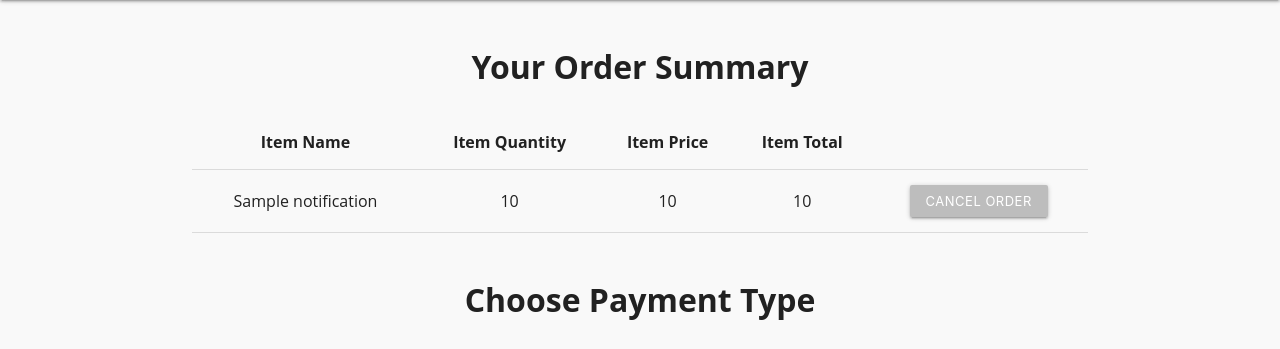
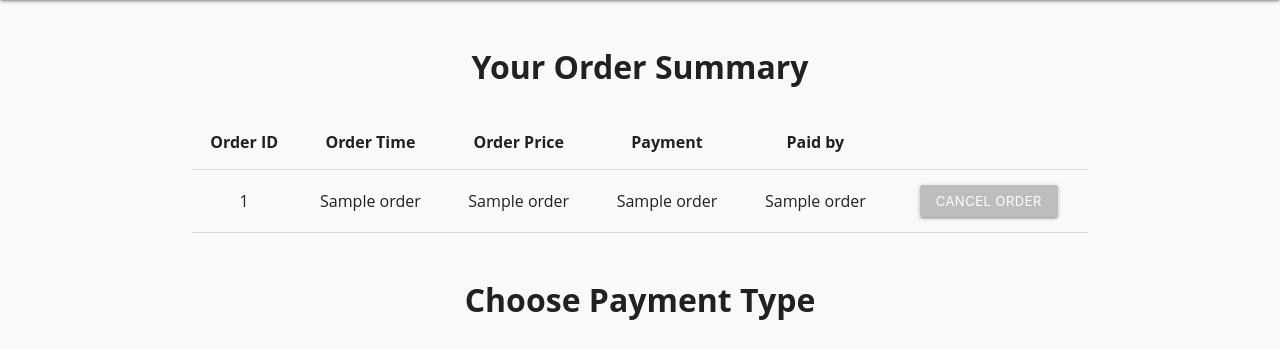
Before and after one commit to jefferyycc/FullStack_Info_Candy, a Flask app: template app/templates/order.html in a window 1280 px wide. Shown: the part 64-413 px from the top of the page. Run offline with Flask 2, Linux system fonts and the light colour scheme; the template is opened without the code that fills it: most values are stand-ins (such as "Sample title", 1, 10 or a date in 2020); parts of the project's set-up code (start-up, migrations or seed data) failed here and were passed over.

Commit message:
display shoppingcart & ordersummary

```diff
--- a/app/static/js/interactions.js
+++ b/app/static/js/interactions.js
@@ -59,10 +59,11 @@ function addItem() {
 
 			var itemName = Object.keys(shoppingCart[email]['boxes']);
 			var itemQty = Object.values(shoppingCart[email]['boxes']);
+			var itemPrice = Object.values(shoppingCart[email]['boxprice']);
 			for (i=0; i<itemName.length; i++) {
 				var item = itemName[i];
 				var qty = itemQty[i];
-				var price = 10 * qty;
+				var price = itemPrice[i];
 				var item_id = "buyitem_" + i;
 				var del_item_id = "del_buyitem_" + i;
 
@@ -86,10 +87,22 @@ function addItem() {
 
     // need to revise: not "list"
     // need to add: delete item from session
-	function remove_item(id){
-		shoplist.list.splice(id,1);
-		showlist();
-	}
+
+	// $(".btn").click(
+	// 	function(){
+	// 		shoplist.list.push(
+	// 			{
+	// 				name: $("#test_name").val(),
+	// 				price: $("#test_price").val()
+	// 			}
+	// 		);
+	// 		showlist();
+	// 	});
+
+	// function remove_item(id){
+	// 	shoplist.list.splice(id,1);
+	// 	showlist();
+	// }
 
     req.send();
 }
@@ -104,7 +117,6 @@ function addCartDefault() {
 		if (req.status === 200) {
 			var data=JSON.parse(req.responseText);
 			var email = data["email"];
-			console.log(email);
 			var shoppingCart = JSON.parse(localStorage.shoppingCart);
 			// input: six qty pref1, prf2 ..., for following default boxes:
 			// ["10000000", "00100000", "00001000", "00000010", "05050500", "05000505"]
@@ -141,14 +153,13 @@ function addCartDefault() {
 		    req_inside.setRequestHeader("Content-type", "application/json");
 		    req_inside.onload = function() {
 				if (req_inside.status === 200) {
-					console.log("I am here!!");
 					var data=JSON.parse(req_inside.responseText);
-					console.log(data);
 					shoppingCart[email]["boxes"] = box;
 					shoppingCart[email]["totalPrice"] = data["price"];
+					shoppingCart[email]["boxprice"] = data["itemprice"];
 					localStorage.shoppingCart=JSON.stringify(shoppingCart);
 				} else {
-					console.log(req_inside.status);
+					alert(req_inside.status);
 				}
 		    };
 		    // await sleep(1000);
@@ -170,14 +181,13 @@ function addCartDIY() {
 		if (req.status === 200) {
 			var data=JSON.parse(req.responseText);
 			var email = data["email"];
-			console.log(email);
 			var shoppingCart = JSON.parse(localStorage.shoppingCart);
 			var box = shoppingCart[email]["boxes"];
-			var size = 15; // TODO: should be from front-end
-			var C1 = 5; // TODO: should be from front-end
-			var C2 = 0; // TODO: should be from front-end
-			var C3 = 5; // TODO: should be from front-end
-			var C4 = 5; // TODO: should be from front-end
+			var size = parseInt($('input[name="size"]:checked').val());
+			var C1 = parseInt($('input[name="flavor1"]').val());
+			var C2 = parseInt($('input[name="flavor2"]').val());
+			var C3 = parseInt($('input[name="flavor3"]').val());
+			var C4 = parseInt($('input[name="flavor4"]').val());
 
 			Number.prototype.pad = function(size) {
 			  var s = String(this);
@@ -198,6 +208,7 @@ function addCartDIY() {
 					var data=JSON.parse(req_inside.responseText);
 					shoppingCart[email]["boxes"] = box;
 					shoppingCart[email]["totalPrice"] = data["price"];
+					shoppingCart[email]["boxprice"] = data["itemprice"];
 					localStorage.shoppingCart=JSON.stringify(shoppingCart);
 				} else {
 					alert(req_inside.status);
@@ -221,7 +232,6 @@ function placeOrder() {
 		if (req.status === 200) {
 			var data=JSON.parse(req.responseText);
 			var email = data["email"];
-		    console.log(email);
 			var shoppingCart = JSON.parse(localStorage.shoppingCart);
 			shoppingCartCurrentUser = shoppingCart[email];
 			url_web = "http://0.0.0.0:8081/place_order";
--- a/app/templates/order.html
+++ b/app/templates/order.html
@@ -39,22 +39,23 @@
         <table class="centered">
           <thead>
             <tr>
-                <th>Item Name</th>
-                <th>Item Quantity</th>
-                <th>Item Price</th>
-                <th>Item Total</th>
-                <th></th>
+                <th>Order ID</th>
+                <th>Order Time</th>
+                <th>Order Price</th>
+                <th>Payment</th>
+                <th>Paid by</th>
             </tr>
           </thead>
 
           <tbody>
-            {% for notification in notifications %}
+            {% for order in orders %}
             <tr>
-              <td>{{ notification.name }}</td>
-              <td>{{ notification.quantity }}</td>
-              <td>{{ notification.price }}</td>
-              <td>{{ notification.total }}</td>
-              <td><button id="{{ notification['name'] }}" class="waves-effect waves-light btn-small grey lighten-1" href="/cancel">Cancel Order</button></td>
+              <td>{{ order[0] }}</td>
+              <td>{{ order[2] }}</td>
+              <td>{{ order[3] }}</td>
+              <td>{{ order[4] }}</td>
+              <td>{{ order[5] }}</td>
+              <td><button id="{{ order[1] }}" class="waves-effect waves-light btn-small grey lighten-1" href="/cancel">Cancel Order</button></td>
             </tr>
             {% endfor %}
           </tbody>
--- a/app/templates/shoppingcart.html
+++ b/app/templates/shoppingcart.html
@@ -44,6 +44,7 @@
                   <th>Item Name</th>
                   <th>Item Quantity</th>
                   <th>Item Price</th>
+                  <th>{{ box_info }}</th>
               </tr>
             </thead>
 
```
Also changed, not shown: app/templates/diy.html (+13 -8 lines), app/views.py (+6 -11 lines).
